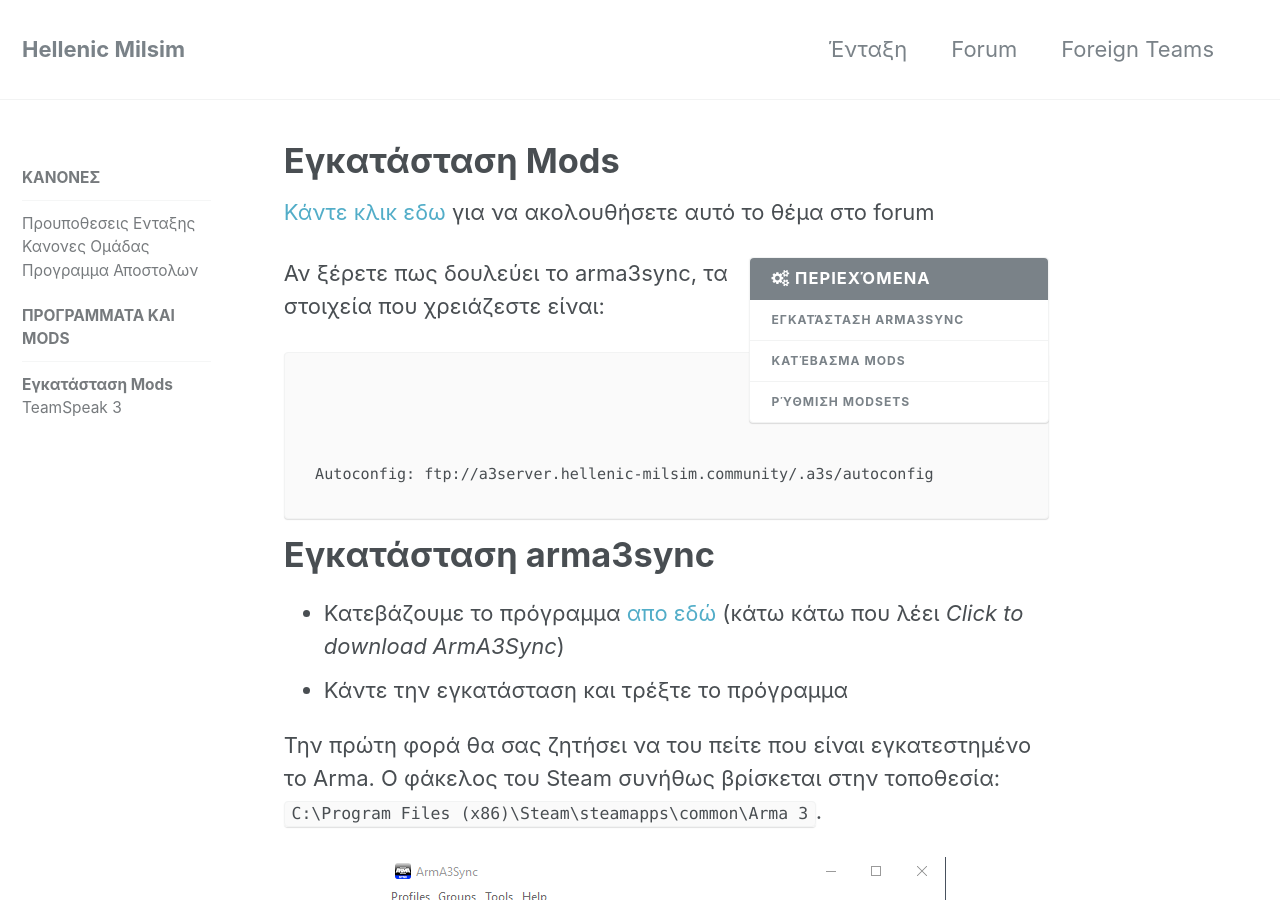
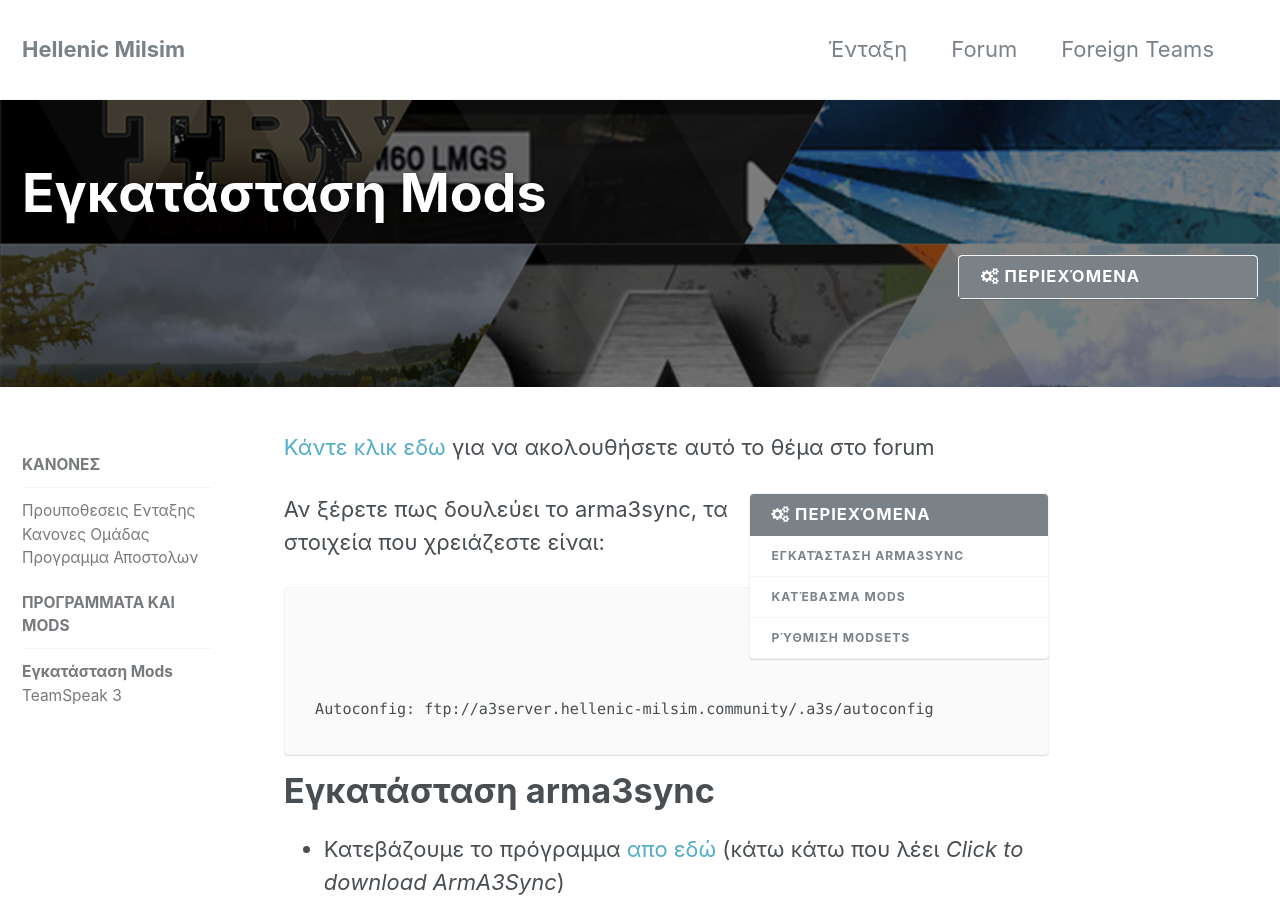
Before and after one commit to SharkGR/Pages, a Jekyll site: the page built from _join/mods-setup.md, in a window 1280 px wide and 900 px high. Built offline with Jekyll 4.4.1, drawn with Linux system fonts in a browser that asks for light colours; part of the change alters nothing that is shown.

Commit message:
Fix forum topic
add header image

```diff
--- a/_join/mods-setup.md
+++ b/_join/mods-setup.md
@@ -2,7 +2,11 @@
 title: Εγκατάσταση Mods
 date: 2017-04-05 21:00:00
 author: mak
-forum-topic: 124
+forum-topic: 300
+header:
+    overlay_color: "#000"
+    overlay_filter: "0.5"
+    overlay_image: /assets/img/mods-setup/mods-install-header.png
 ---
 
 {% include toc icon="gears" title="Περιεχόμενα" %}
```
Also changed, not shown: assets/img/mods-setup/mods-install-header.png (added).
